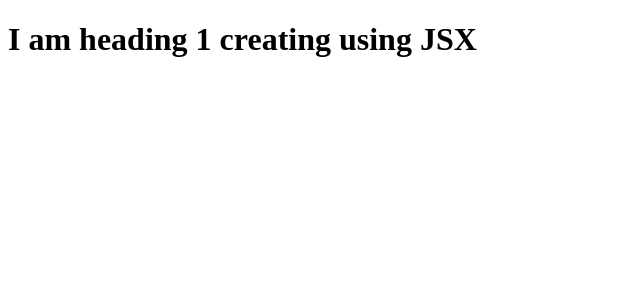
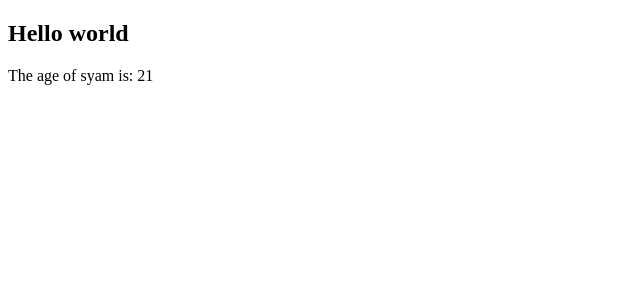
Before and after one commit to Sk-Shubhasheesh/REACT_PIT, a React (Vite) app: page / in a window 1280 px wide. Shown: the top 300 px of the page, without its empty margins (0-640 px from the left). Built offline with nearby package versions, Linux system fonts and the light colour scheme.

Commit message:
More about JSX

```diff
--- a/App.js
+++ b/App.js
@@ -4,5 +4,16 @@
 // JSX -> Similar to HTML like element & it is not part of JSX and without using JSX we can also use react & browser does not understand jsx and babel is transpilation the jsx into react element
 
 const jsxHeading = <h1>I am heading 1 creating using JSX</h1>
+
+// for writing multiline JSX we can use () and inside the jsx we can use JavaScript using crulu bracket { } which is not possible in html so that is one more different between jsx and html
+const age = 21;
+const jsxHeading2 = (
+    <div>
+        <h2 id='heading'>Hello world</h2>
+        <p>The age of syam is: {age}</p>
+    </div>
+)
+
+
 const root = ReactDOM.createRoot(document.getElementById('root'))
-root.render(jsxHeading)
+root.render(jsxHeading2)
```
Also changed, not shown: 3 other files (tests, documents, lock files or other folders).
